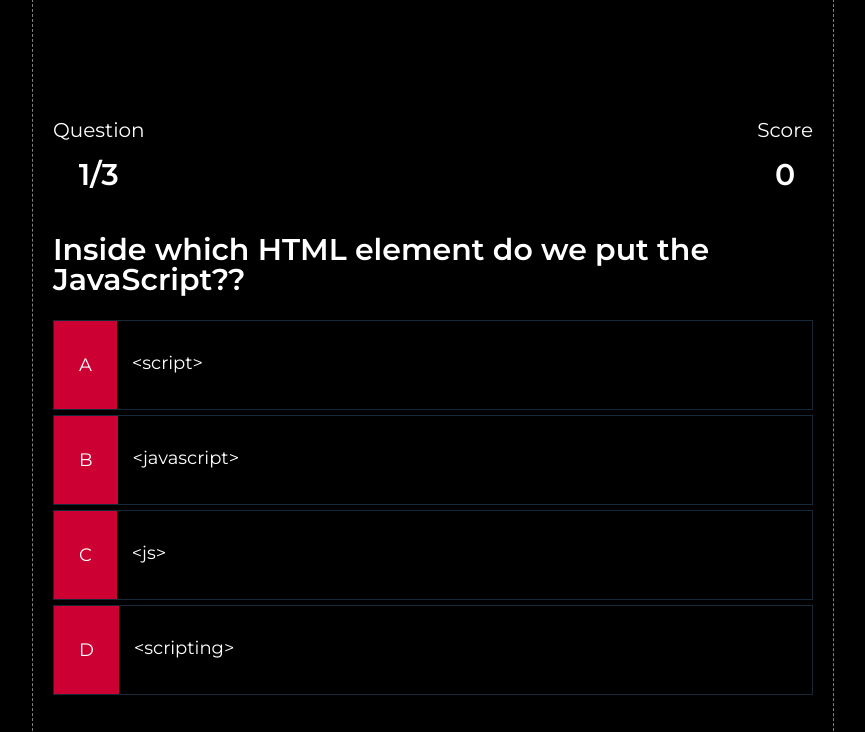
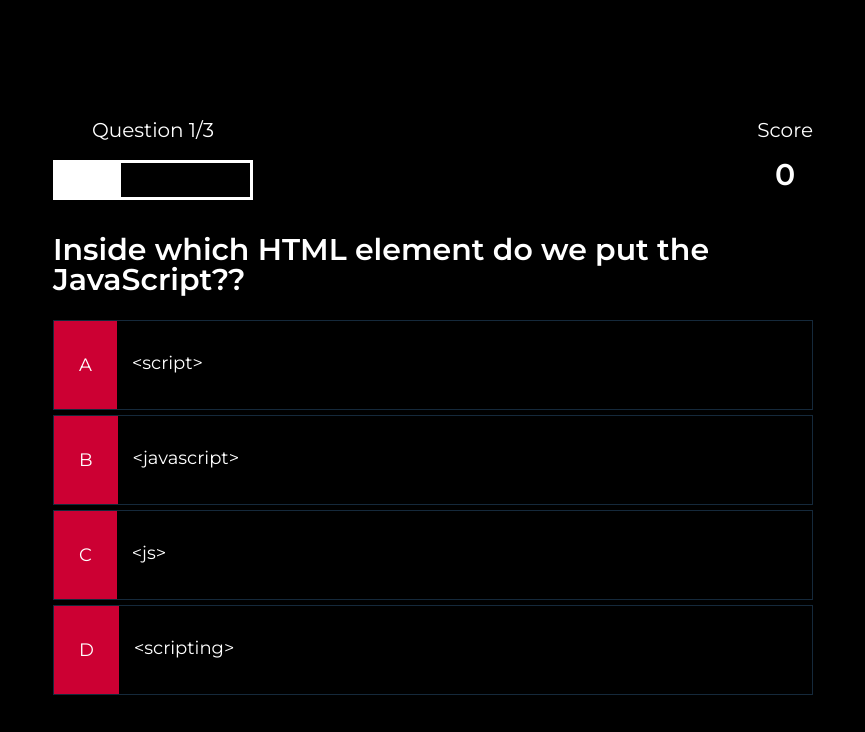
Before and after one commit to adel1982/js-vanilla-quiz-app, a website: page game.html in a window 1280 px wide. Shown: the top 732 px of the page, without its empty margins (207-1072 px from the left). Drawn offline with Linux system fonts and the light colour scheme.

Commit message:
Adding progress bar

```diff
--- a/game.html
+++ b/game.html
@@ -13,10 +13,13 @@
     <div id="home" class="flex-center flex-column">
       <div id="hud">
         <div id="hud-item">
-          <p class="hud-prefix">
+          <p id="progressText" class="hud-prefix">
             Question
           </p>
-          <h1 class="hud-main-text" id="questionCounter"></h1>
+          <!-- <h1 class="hud-main-text" id="questionCounter"></h1> -->
+          <div id="progressBar">
+            <div id="progress-bar-full"></div>
+          </div>
         </div>
         <div id="hud-item">
           <p class="hud-prefix">
--- a/js/game.js
+++ b/js/game.js
@@ -1,7 +1,9 @@
 const question            = document.getElementById("question");
 const choices             = Array.from(document.getElementsByClassName("choice-text"));
-const questionCounterText = document.getElementById('questionCounter');
+// const questionCounterText = document.getElementById('questionCounter');
+const progressText        = document.getElementById('progressText');
 const scoreText           = document.getElementById('score');
+const progressBarFull     = document.getElementById('progress-bar-full');
 
 let currentQuestion   = {};
 let acceptingAnswers  = false;
@@ -59,7 +61,12 @@ getNewQuestion = () => {
     return window.location.assign("/end.html");
   }
   questionCounter++;
-  questionCounterText.innerText = `${questionCounter}/${MAX_QUESTIONS}`;
+  // questionCounterText.innerText = `${questionCounter}/${MAX_QUESTIONS}`;
+  progressText.innerText = `Question ${questionCounter}/${MAX_QUESTIONS}`;
+
+  // Update progress bar
+  progressBarFull.style.width = `${(questionCounter / MAX_QUESTIONS) * 100}%`;
+
   const questionIndex = Math.floor(Math.random() * availableQuesions.length);
   currentQuestion = availableQuesions[questionIndex];
   question.innerText = currentQuestion.question;
--- a/scss/base/_base.scss
+++ b/scss/base/_base.scss
@@ -17,7 +17,6 @@ body {
   align-items: center;
   justify-content: center;
 
-  outline: 1px dashed grey;
   margin: 0 auto;
   max-width: 80rem;
   padding: 2rem;
--- a/scss/layout/_hub.scss
+++ b/scss/layout/_hub.scss
@@ -1,6 +1,7 @@
 #hud {
   display: flex;
   justify-content: space-between;
+  text-align: center;
   width: 100%;
   .hud-main-text {
     font-size: 3rem;
--- /dev/null
+++ b/scss/layout/_progressbar.scss
@@ -0,0 +1,9 @@
+#progressBar {
+  border: .3rem solid #fff;
+  width: 20rem; height: 4rem;
+  #progress-bar-full {
+    height: 3.4rem;
+    background-color: #fff;
+    width: 0%;
+  }
+}
--- a/scss/styles.scss
+++ b/scss/styles.scss
@@ -11,3 +11,4 @@
 @import "layout/btn";
 @import "layout/game";
 @import "layout/hub";
+@import "layout/progressbar";
```
Also changed, not shown: css/styles.css, 1 other file.
